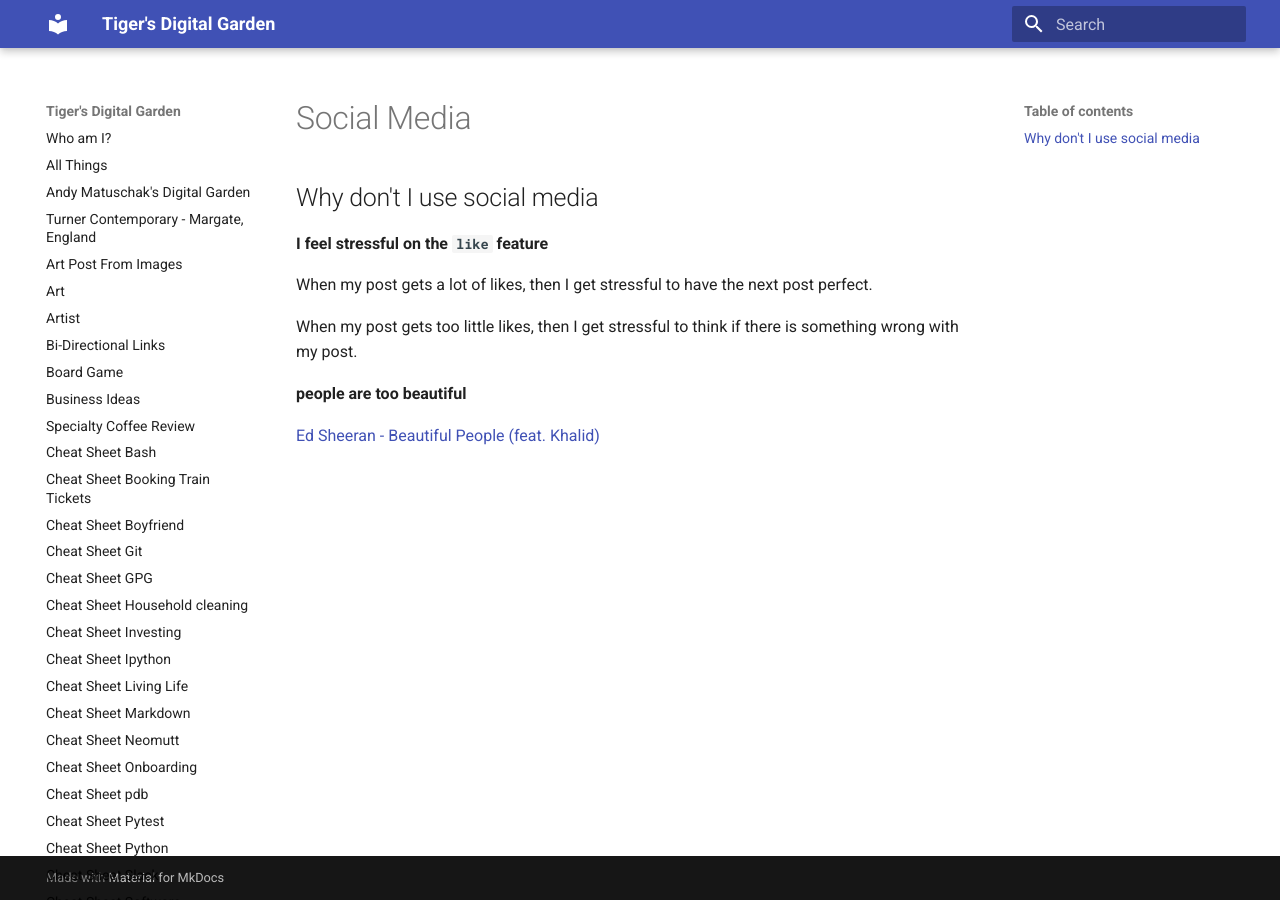
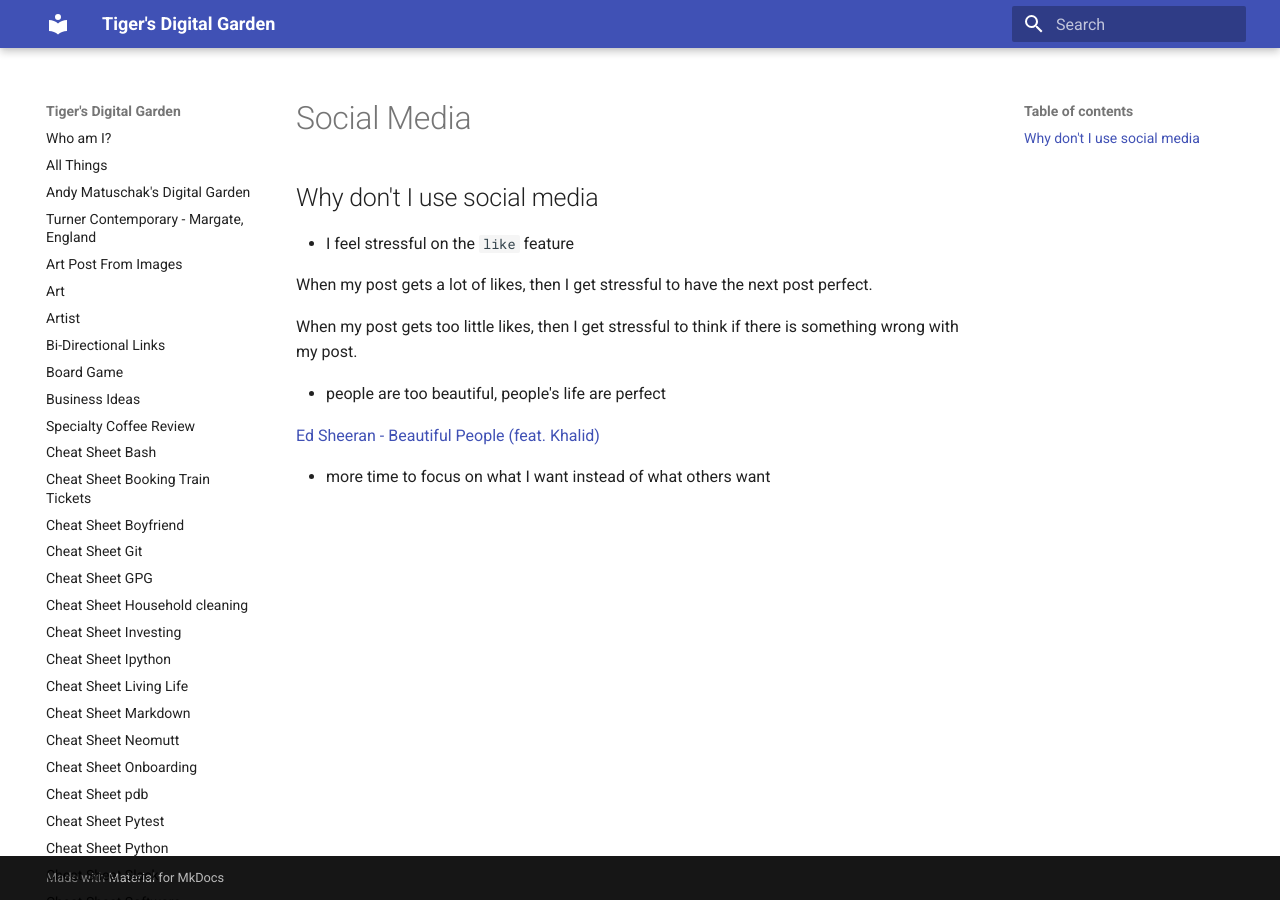
Before and after one commit to ynotstartups/notes, an MkDocs documentation site: the page built from notes/social-media.md, in a window 1280 px wide. Built offline with MkDocs 1.6.1 and Material for MkDocs 9.7.7, drawn with Linux system fonts in a browser that asks for light colours.

Commit message:
add what don't I use social media

```diff
--- a/notes/social-media.md
+++ b/notes/social-media.md
@@ -2,12 +2,14 @@
 
 ## Why don't I use social media
 
-**I feel stressful on the `like` feature**
+- I feel stressful on the `like` feature
 
 When my post gets a lot of likes, then I get stressful to have the next post perfect.
 
 When my post gets too little likes, then I get stressful to think if there is something wrong with my post.
 
-**people are too beautiful**
+- people are too beautiful, people's life are perfect
 
 [Ed Sheeran - Beautiful People (feat. Khalid)](https://www.youtube.com/watch?v=mj0XInqZMHY&ab_channel=EdSheeran)
+
+- more time to focus on what I want instead of what others want
```
